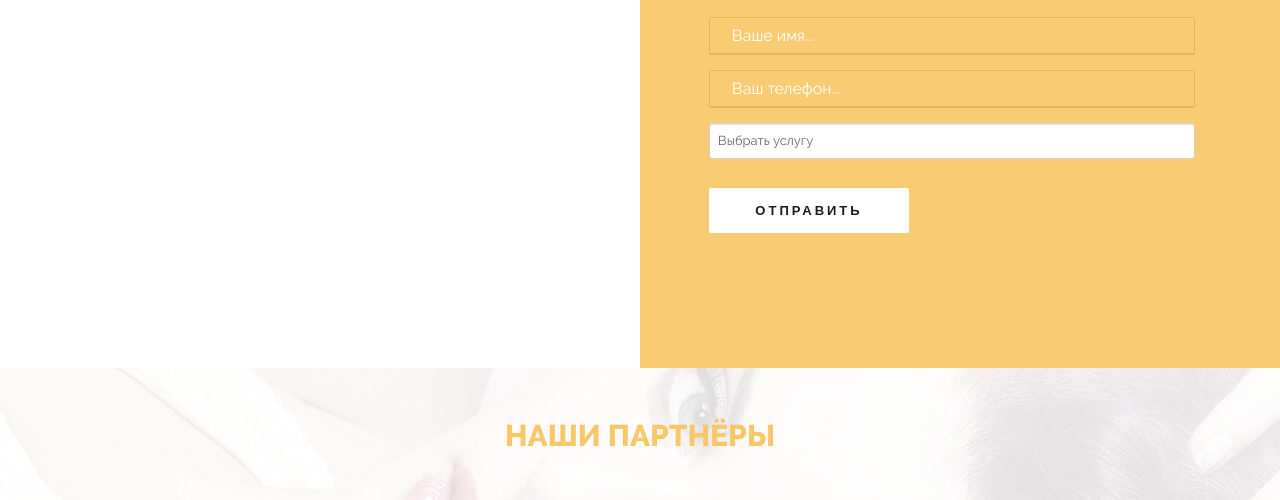
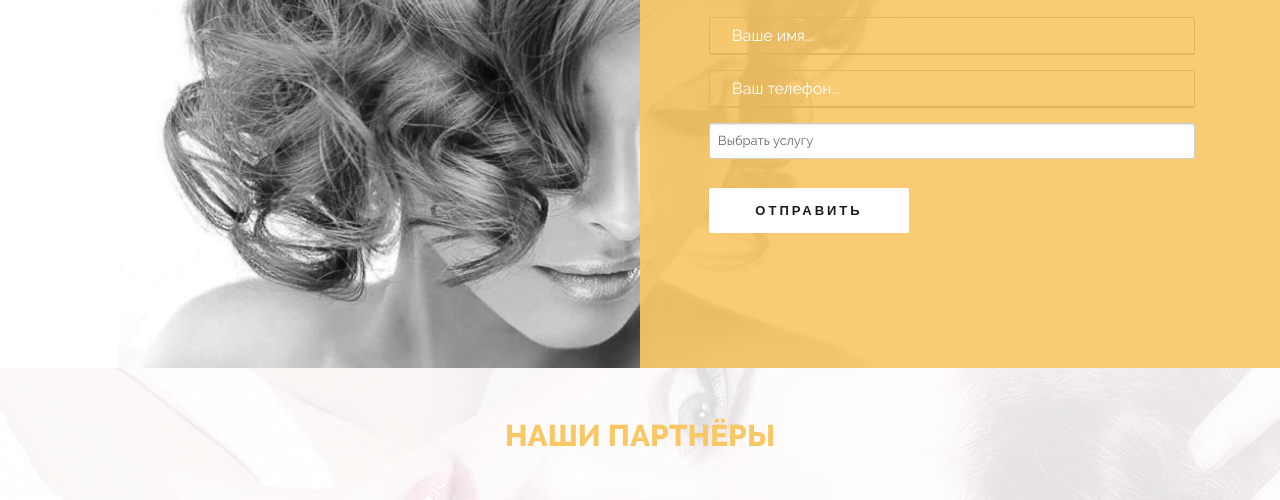
Before and after one commit to Rollyxer/Rollyxer.github.io, a plain HTML site: page smitler/index.html in a window 1280 px wide. Shown: the part 2618-3118 px from the top of the page. Drawn offline with Linux system fonts and the light colour scheme; files whose address does not match are found by name.

Commit message:
s&mitler

```diff
--- a/smitler/index.html
+++ b/smitler/index.html
@@ -189,7 +189,7 @@
             </div>
         </section>
 
-        <section class="callback" data-src="img/madama.jpg">
+        <section class="callback lazy" data-src="img/madama.jpg">
 
             <div class="container">
                 <div class="row">
```
